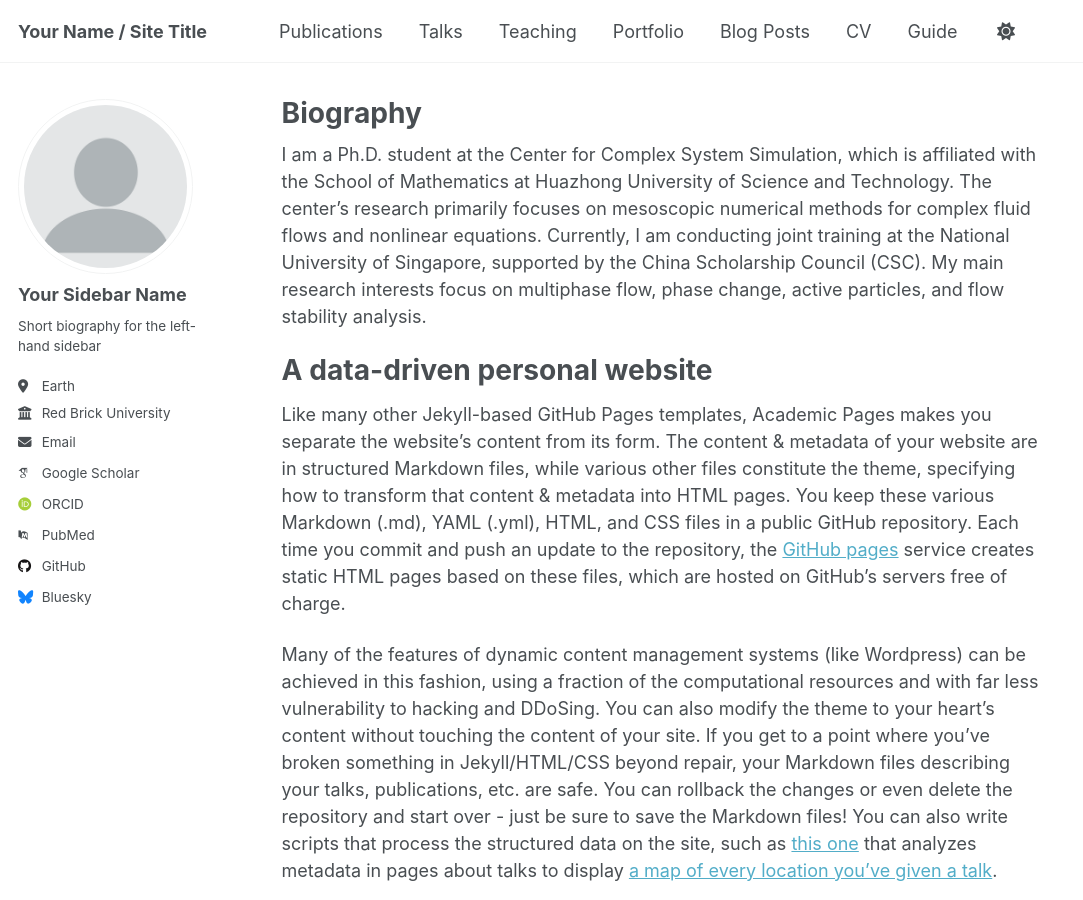
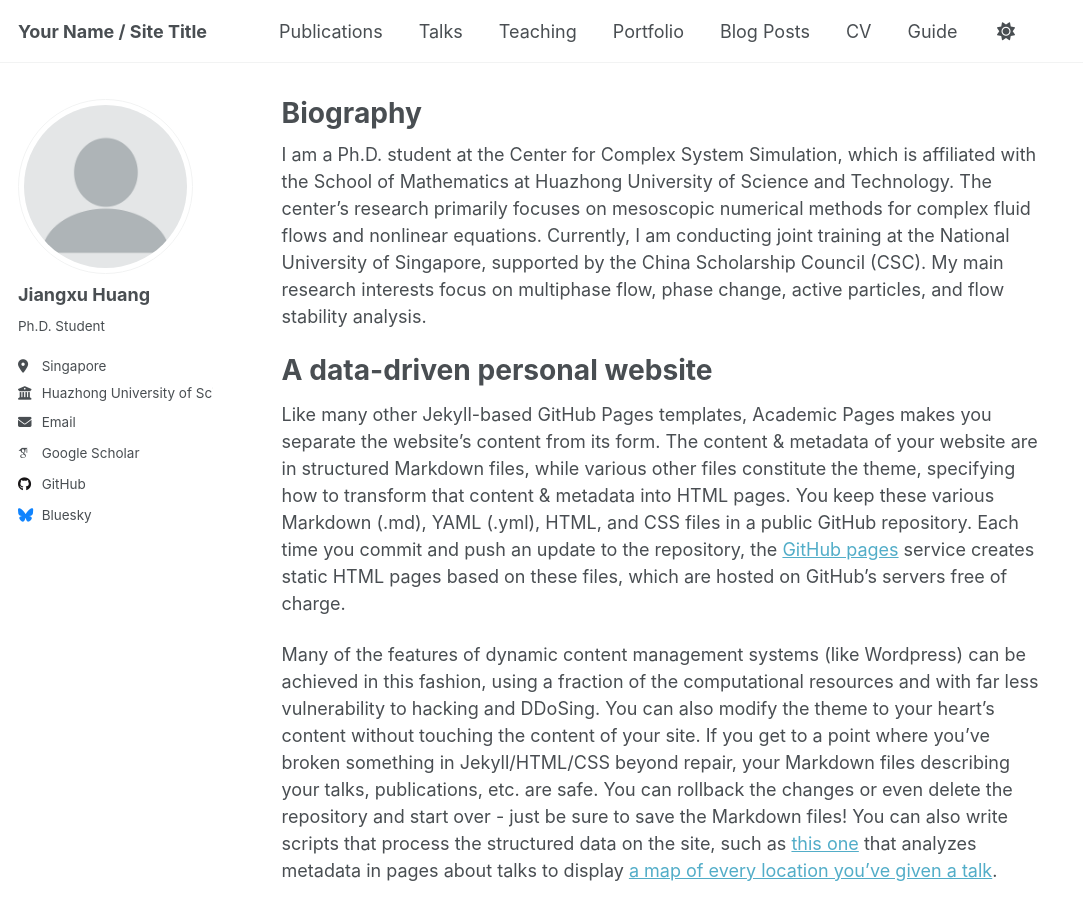
Before and after one commit to jiangxu-huang/jiangxu-huang.github.io, a Jekyll site: the page built from _pages/about.md, in a window 1280 px wide and 900 px high. Shown: the whole window, without its empty margins (0-1083 px from the left). Built offline with Jekyll 4.4.1, drawn with Linux system fonts in a browser that asks for light colours; some web fonts are replaced; a script that is not in the unit is left out.

Commit message:
Update _config.yml

```diff
--- a/_config.yml
+++ b/_config.yml
@@ -13,7 +13,7 @@ title                    : "Your Name / Site Title"
 title_separator          : "-"
 name                     : &name "Your Name"
 description              : &description "Your Name's academic portfolio"   # Update this with a general description of your site, this is the default if not overridden by a page
-url                      : https://academicpages.github.io # The base hostname & protocol for your site e.g. "https://[your GitHub username].github.io",
+url                      : https://jiangxu-huang.github.io/ # The base hostname & protocol for your site e.g. "https://[your GitHub username].github.io",
                                                            # or if you already have some other page hosted on Github then use "https://[your GitHub username].github.io/[Your Repo Name]"
 baseurl                  : "" # the subpath of your site, e.g. "/blog"
 repository               : "academicpages/academicpages.github.io"
@@ -24,23 +24,23 @@ repository               : "academicpages/academicpages.github.io"
 author:
   # Biographic information
   avatar           : "profile.png"
-  name             : "Your Sidebar Name"
+  name             : "Jiangxu Huang"
   pronouns         : # example: "she/her"
-  bio              : "Short biography for the left-hand sidebar"
-  location         : "Earth"
-  employer         : "Red Brick University"
+  bio              : "Ph.D. Student"
+  location         : "Singapore"
+  employer         : "Huazhong University of Science and Technology"
   uri              : # URL
-  email            : "none@example.org"
+  email            : "huangjx1024@126.com"
 
   # Academic websites
   academia         : # URL
   arxiv            : # URL - Update with the correct link to your profile
-  googlescholar    : "https://scholar.google.com/citations?user=PS_CX0AAAAAJ"
+  googlescholar    : "https://scholar.google.com/citations?user=HkEOyIwAAAAJ&hl=zh-CN"
   inspire-hep      : # URL
   impactstory      : # URL
-  orcid            : "https://orcid.org/yourorcidurl"
+  orcid            : # URL
   semantic         : # URL
-  pubmed           : "https://www.ncbi.nlm.nih.gov/pubmed/?term=john+snow"
+  pubmed           : # URL
   researchgate     : # URL
   scopus           : # URL
 
```
